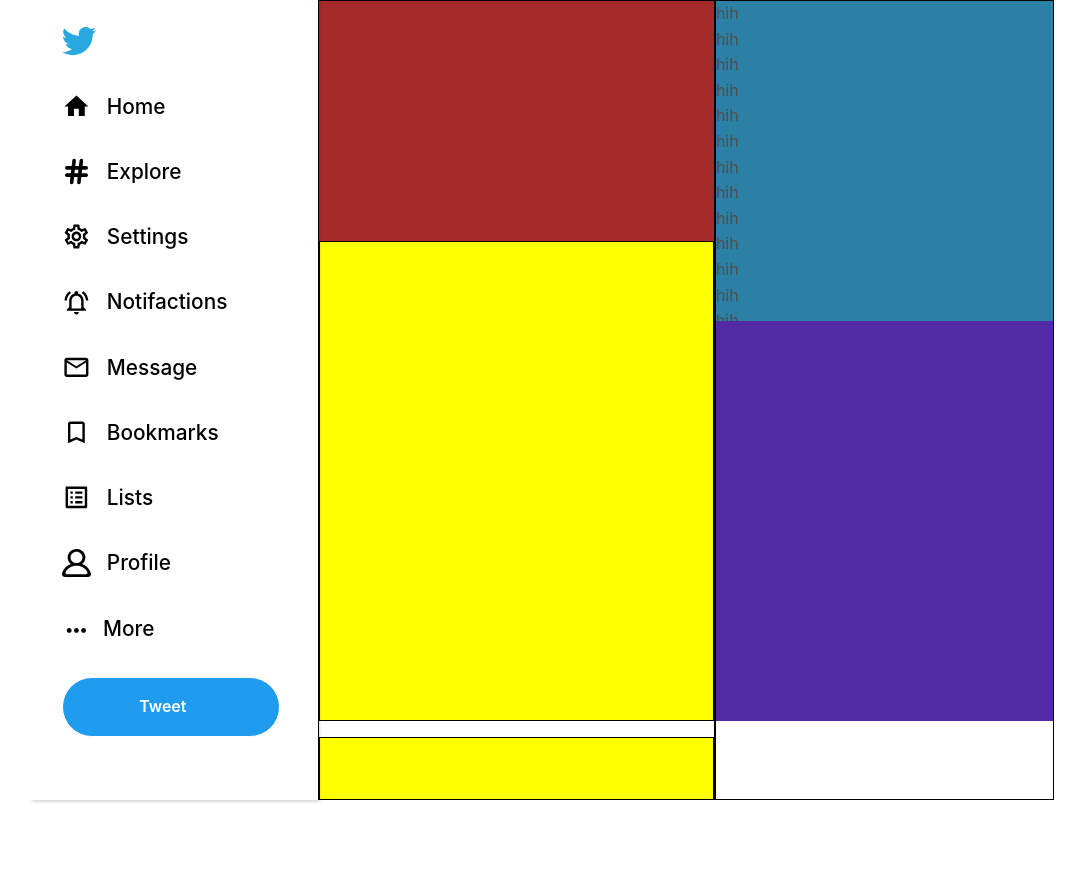
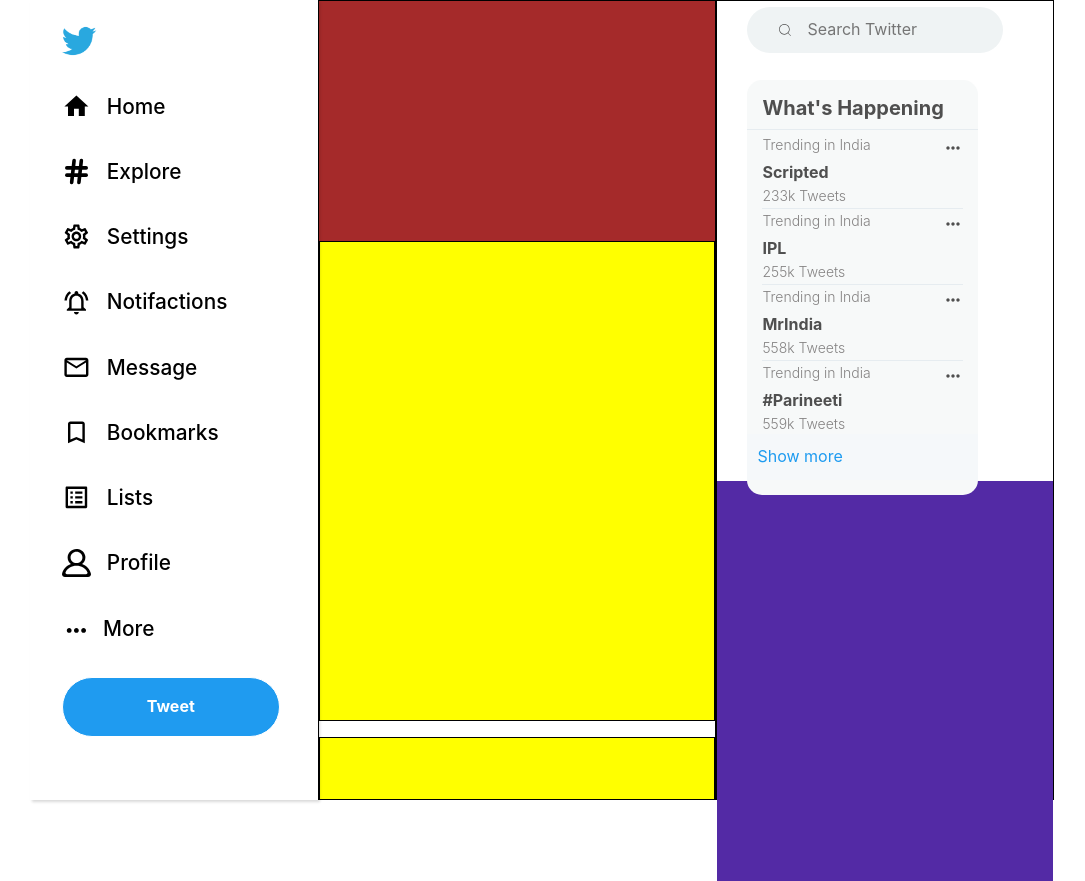
Before and after one commit to shubham-tiwari171/function-up-tiwtter-clone, a React (Create React App) app in the folder twitter-clone/: page / in a window 1280 px wide. Shown: the whole page, without its empty margins (98-1183 px from the left). Before the commit the page ends 816 px from the top, so only its background shows below. Built offline with nearby package versions, Linux system fonts and the light colour scheme.

Commit message:
fix: whats happenig Css

```diff
--- a/twitter-clone/src/components/molecules/Sidenavbar/Sidenavbar.jsx
+++ b/twitter-clone/src/components/molecules/Sidenavbar/Sidenavbar.jsx
@@ -87,15 +87,17 @@
             <p className={`${styles["link-text"]}`}>More</p>
           </div>
 
+
           <div className={`${styles["tweet-button"]}`}>
-            <div className={styles.ficon} style={{ margin: "auto" }}>
+            <div className={styles.ficon} >
               <FeatherIcon
                 className={styles.featherIcon}
                 width="24"
                 height="24"
               />
-              <span className={styles["button-text"]}>Tweet</span>
+
             </div>
+            <span className={styles["button-text"]}>Tweet</span>
           </div>
 
           {/* Account  */}
@@ -105,12 +107,13 @@
               add an exisiting account
             </div>
             <div id="mdIcon">
-              <span>
-                <MdAccountCircle size={25} />
-              </span>
-              <span>
+              <div className={styles.accIcon}>
+                <MdAccountCircle size={25}  />
+
+              </div>
+              <div className={styles.logIcon}>
                 <MdLogout size={25} />
-              </span>
+              </div>
             </div>
             <div className={styles["add-account"]}>log out @johndoe123 </div>
           </div>
--- a/twitter-clone/src/components/molecules/Sidenavbar/Sidenavbar.module.css
+++ b/twitter-clone/src/components/molecules/Sidenavbar/Sidenavbar.module.css
@@ -187,11 +187,14 @@
   margin-top: 0;
   padding-bottom: 0;
 }
-
+.button-text{
+  margin: auto;
+  font-weight: bold;
+}
 .lastDiv {
   margin-left: 30px;
 }
-.add-dlt-account > #mdIcon {
+.accIcon,.logIcon{
   display: none;
 }
 @media screen and (max-width: 1227px) {
@@ -227,6 +230,7 @@
     margin-left: 0.5rem;
     margin-bottom: 0rem;
   }
+
   .centerDiv,
   .lastDiv {
     display: none;
@@ -237,17 +241,28 @@
   .add-dlt-account > #mdIcon {
     display: block;
   }
+
   #mdIcon {
     display: flex;
-    flex-direction: column;
     justify-content: center;
     align-items: center;
+  }
+
+   .accIcon,.logIcon{
+    position: relative;
+    right: 10px;
+  }
+
+  .add-dlt-account {
+    text-align: center;
   }
   .button-text {
     display: none;
   }
   .ficon {
-    margin: auto !important;
+    position: relative;
+    left: 7px;
+    top:1px;
   }
   .featherIcon {
     display: block;
--- a/twitter-clone/src/components/molecules/right-sidebar/Trending.js
+++ b/twitter-clone/src/components/molecules/right-sidebar/Trending.js
@@ -1,8 +1,11 @@
-import React from "react";
+import React, { useState } from "react";
 import styles from "./trending.module.css";
+import { MdMoreHoriz } from "react-icons/md";
+import { HiOutlineEmojiSad } from "react-icons/hi";
 
 const Trending = () => {
-  const trendingNow = [
+  const [showMore, setShowMore] = useState(null);
+  const [trendingNow, setTrendingNow] = useState([
     {
       id: 1,
       country: "India",
@@ -27,20 +30,55 @@
       whatsTrending: "#Parineeti",
       totalTweets: 559,
     },
-  ];
+  ]);
+
+  function handleMore(id) {
+    setShowMore((prevShowMore) => (prevShowMore === id ? null : id));
+  }
+
+  function handleNotInterested(id) {
+    setTrendingNow((prevTrendingNow) =>
+      prevTrendingNow.filter((item) => item.id !== id)
+    );
+  }
+
   return (
     <div className={styles.container}>
       <div className={styles.wrapper}>
         <div className={styles.heading}>
-          <h4>Whats Happening</h4>
+          <h5>What's Happening</h5>
         </div>
         {trendingNow.map((item) => (
           <div key={item.id} className={styles["trending-now"]}>
-            <div className={styles.country}>Trending in {item.country}</div>
-            <div className={styles.name}>
+            <div className={styles["trending-more-wrapper"]}>
+              <span className={styles.country}>Trending in {item.country}</span>
+              <span onClick={() => handleMore(item.id)}>
+                <MdMoreHoriz size={20} />
+              </span>
+            </div>
+            <span className={styles.name}>
               <strong>{item.whatsTrending}</strong>
+            </span>
+            <div className={styles.tweets}>{item.totalTweets}k Tweets</div>
+            <div
+              className={styles["not-interested-spam"]}
+              style={{
+                visibility: showMore === item.id ? "visible" : "hidden",
+              }}
+            >
+              <div
+                className={styles["not-interested"]}
+                onClick={() => handleNotInterested(item.id)}
+              >
+                <HiOutlineEmojiSad /> Not interested in this
+              </div>
+              <div
+                className={styles["spam"]}
+                onClick={() => handleNotInterested(item.id)}
+              >
+                <HiOutlineEmojiSad /> This trend is harmful or spammy
+              </div>
             </div>
-            <div className={styles.tweets}>{item.totalTweets}k Tweets</div>
           </div>
         ))}
         <div className={styles["show-more"]}>
--- a/twitter-clone/src/components/molecules/right-sidebar/trending.module.css
+++ b/twitter-clone/src/components/molecules/right-sidebar/trending.module.css
@@ -2,47 +2,95 @@
   position: fixed;
   top: 80px;
 
-  width: 20%;
-  margin-right: 70px;
+  width: 18%;
+  margin-left: 10px;
 }
 .wrapper {
-  background-color: #f5f8fa;
-  padding: 1px 0;
-  border-radius: 20px;
+  background-color: #f7f9f9;
+  padding: 15px 0;
+  border-radius: 15px;
+  overflow-y: scroll;
 }
+.wrapper::-webkit-scrollbar {
+  display: none;
+}
+.trending-more-wrapper {
+  display: flex;
+  justify-content: space-between;
+  position: relative;
+}
+.not-interested-spam {
+  box-shadow: rgba(0, 0, 0, 0.35) 0px 5px 15px;
+  border-radius: 10px;
+  width: 290px;
+  height: 80px;
+
+  text-align: center;
+  margin-bottom: 30px;
+  background-color: #fff;
+  text-align: left;
+  font-weight: bold;
+  position: relative;
+  bottom: 70px;
+  left: 30px;
+  z-index: 20;
+}
+.not-interested {
+
+  height: 50%;
+  padding: 10px;
+  padding-bottom: 15px;
+
+}
+.not-interested:hover,.spam:hover{
+  cursor: pointer;
+  background-color: #f7f9f9;
+  border-radius: 10px;
+}
+.spam{
+ height: 50%;
+ padding: 10px;
+
+}
+
 .heading {
-  padding-bottom: 8px;
   border-bottom: 1px solid #e6ecf0;
-  font-size: 1.1rem;
+
   padding: 1px 15px;
 }
-
+.heading > h5 {
+  font-weight: bold;
+}
 .country {
   font-weight: 300;
-  margin: 3px 0;
+
   color: rgb(133, 131, 131);
-  font-size: 15px;
-  margin-bottom: 1px;
+  font-size: 14px;
 }
 .name {
-  margin-bottom: 3px;
+  margin-bottom: 0;
+  line-height: 1rem;
 }
 .tweets {
   font-weight: 300;
   color: rgb(133, 131, 131);
-  padding-bottom: 5px;
+
   border-bottom: 1px solid #e6ecf0;
-  font-size: 15px;
-  margin-bottom: 3px;
+
+  font-size: 14px;
 }
 .show-more {
   padding: 10px;
 }
+.not-interested-spam {
+  box-shadow: rgba(0, 0, 0, 0.35) 0px 5px 15px;
+}
 .show-more:hover {
-  background-color: #e3e0dc;
+  background-color: #e8e5e2;
 }
 .trending-now {
-  padding: 5px 15px;
+  padding: 4px 15px;
+  height: 76px;
 }
 
 .trending-now:hover {
--- a/twitter-clone/src/components/molecules/right-sidebar/widgets.module.css
+++ b/twitter-clone/src/components/molecules/right-sidebar/widgets.module.css
@@ -2,31 +2,38 @@
 .widgets {
   width: 25%;
   margin-left: 20px;
+  height: 90%;
 }
 
 /* Search Tweets */
 .search {
-  width: 25%;
+  width: 20%;
   position: fixed;
-  padding: 0;
-  top: 10px;
 
-  padding-bottom: 20px;
+  top: 7px;
+
+
 }
 
 .search-tweets {
-  width: 60%;
+  width: 100%;
   border: none;
   margin-left: 10px;
+  margin-bottom: 20px;
 
   outline-color: rgb(92, 92, 240);
-  background-color: #f5f4f2;
-  padding: 15px 60px;
+  background-color: #EFF3F4;
+  padding: 10px 60px;
   border-radius: 50px;
 }
 .search-icon {
   position: absolute;
-  top: 13px;
+  top: 9px;
   left: 40px;
   border-radius: 5px;
 }
+@media screen and (max-width: 1227px){
+  .widgets{
+    display: none;
+  }
+}
--- a/twitter-clone/src/components/page/Page.jsx
+++ b/twitter-clone/src/components/page/Page.jsx
@@ -1,6 +1,7 @@
 import React from "react";
 import styles from "./Page.module.css";
 import Sidenavbar from "../molecules/Sidenavbar/Sidenavbar";
+import Widgets from '../molecules/right-sidebar/Widgets'
 const Page = () => {
   return (
     <>
@@ -20,28 +21,7 @@
           </div>
           <div className={` ${styles["right-section"]} mb-3`}>
             <div className={` ${styles["happening-view-section"]}`}>
-              <div>hih</div>
-              <div>hih</div>
-              <div>hih</div>
-              <div>hih</div>
-              <div>hih</div>
-              <div>hih</div>
-              <div>hih</div>
-              <div>hih</div>
-              <div>hih</div>
-              <div>hih</div>
-              <div>hih</div>
-              <div>hih</div>
-              <div>hih</div>
-              <div>hih</div>
-              <div>hih</div>
-              <div>hih</div>
-              <div>hih</div>
-              <div>hih</div>
-              <div>hih</div>
-              <div>hih</div>
-              <div>hih</div>
-              <div>hih</div>
+              <Widgets />
             </div>
             <div className={` ${styles["follow-view-section"]}`}></div>
             <div className={` ${styles["footer-view-section"]}`}></div>
--- a/twitter-clone/src/components/page/Page.module.css
+++ b/twitter-clone/src/components/page/Page.module.css
@@ -21,11 +21,15 @@
   display: none !important;
 }
 
+
 .right-section {
   height: 100vh;
   flex-grow: 2;
   border: 1px solid black;
+
 }
+
+
 .home-section {
   height: 30vh;
   background-color: brown;
@@ -37,9 +41,9 @@
   margin-bottom: 1rem;
 }
 .happening-view-section {
-  height: 40vh;
-  overflow-y: scroll;
-  background-color: rgb(42, 128, 165);
+  height: 60vh;
+
+ ;
 }
 .happening-view-section::-webkit-scrollbar {
   display: none !important;
```
